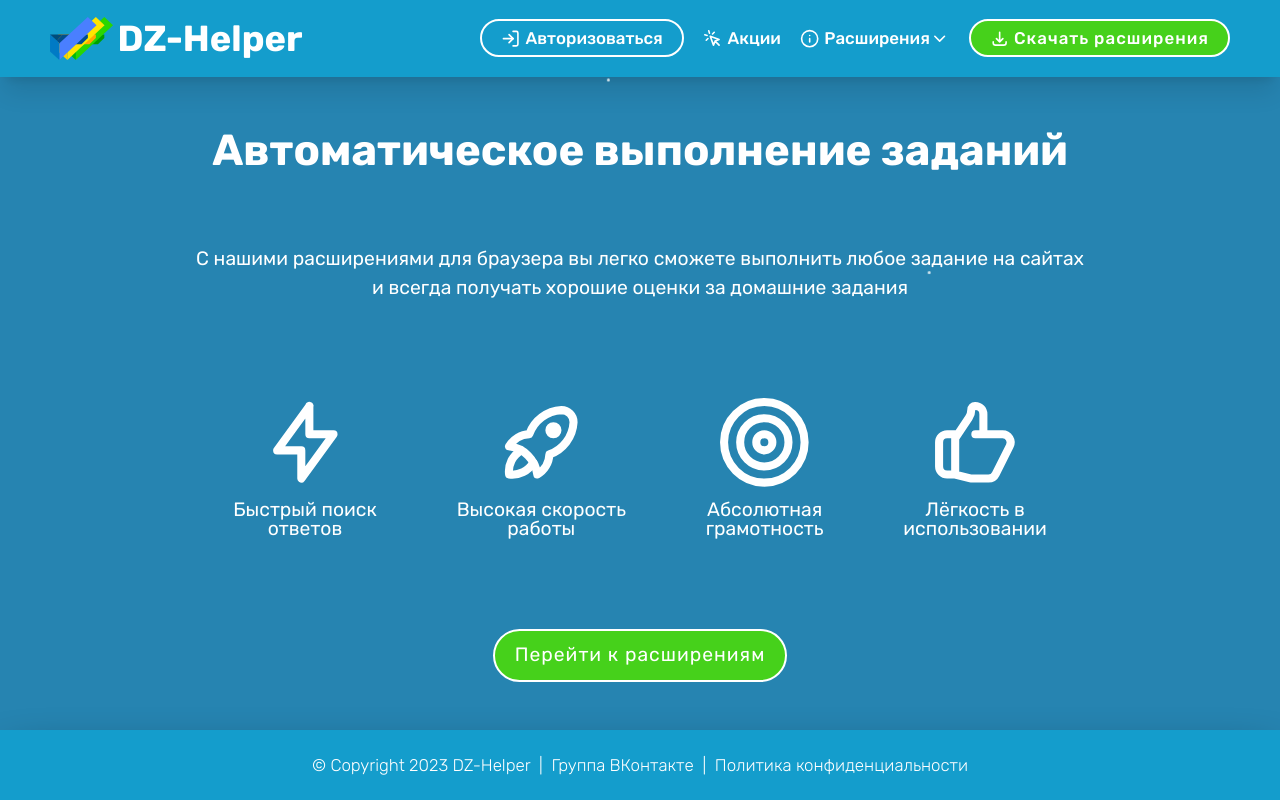
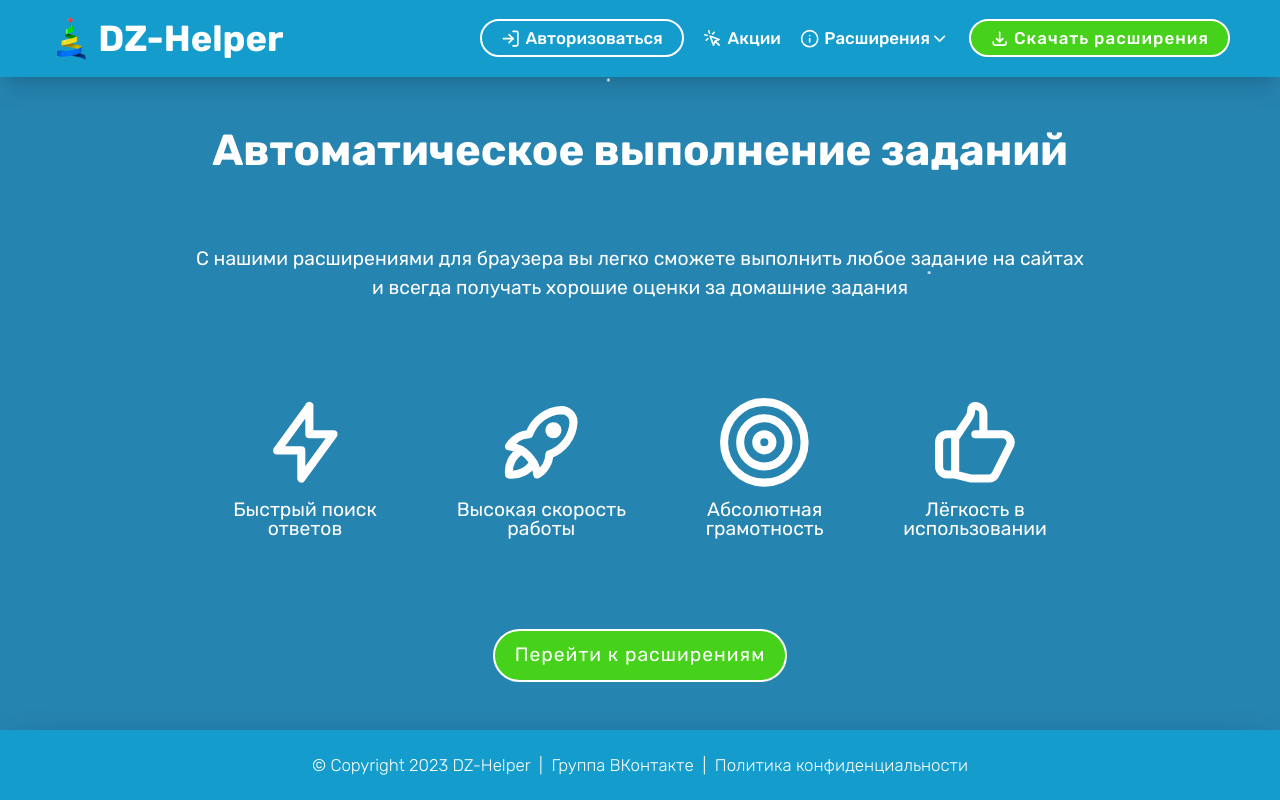
Before and after one commit to N1kOk/DZ-Helper, a Vue app: page / in a window 1280 px wide. Built offline with nearby package versions, Linux system fonts and the light colour scheme.

Commit message:
feat: add winter logo

```diff
--- a/src/components/TheHeader.vue
+++ b/src/components/TheHeader.vue
@@ -2,7 +2,7 @@
 	<header class="header">
 		<nav class="header__nav">
 			<AppLink class="min-w-max flex items-center" :to="Link.Index">
-				<img class="h-9" src="/assets/images/logo.svg" alt="DZ-Helper">
+				<img class="h-9" src="/assets/images/winter-logo.png" alt="DZ-Helper">
 				<span class="ml-1 text-3xl font-bold whitespace-nowrap">DZ-Helper</span>
 			</AppLink>
 
```
Also changed, not shown: public/assets/images/winter-logo.png (added).
